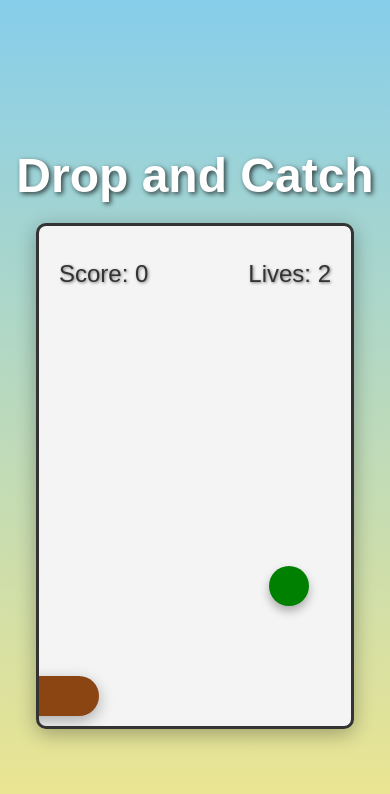
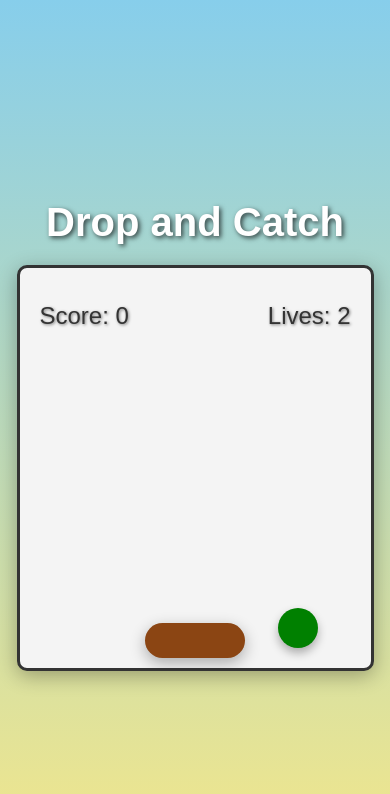
Before and after one commit to payalpatel3225/Drop-and-Catch, a plain HTML site: page index.html in a window 390 px wide. Both pictures are taken after a click on the button "Start Game". Drawn offline with Linux system fonts and the light colour scheme.

Commit message:
Update style.css

```diff
--- a/style.css
+++ b/style.css
@@ -60,6 +60,7 @@ body {
     border-radius: 20px;
     box-shadow: 0 5px 15px rgba(0, 0, 0, 0.3);
     transform: translateX(-50%);
+    left: 50%;
     transition: left 0.1s ease;
 }
 
@@ -121,3 +122,19 @@ body {
 #restart-btn:hover, #home-btn:hover {
     background-color: #218838;
 }
+
+@media (max-width: 600px) {
+    #game-title {
+        font-size: 2.5em;
+    }
+
+    #game-container {
+        width: 90%;
+        height: 400px;
+    }
+
+    #basket {
+        width: 100px;
+        height: 35px;
+    }
+}
```
